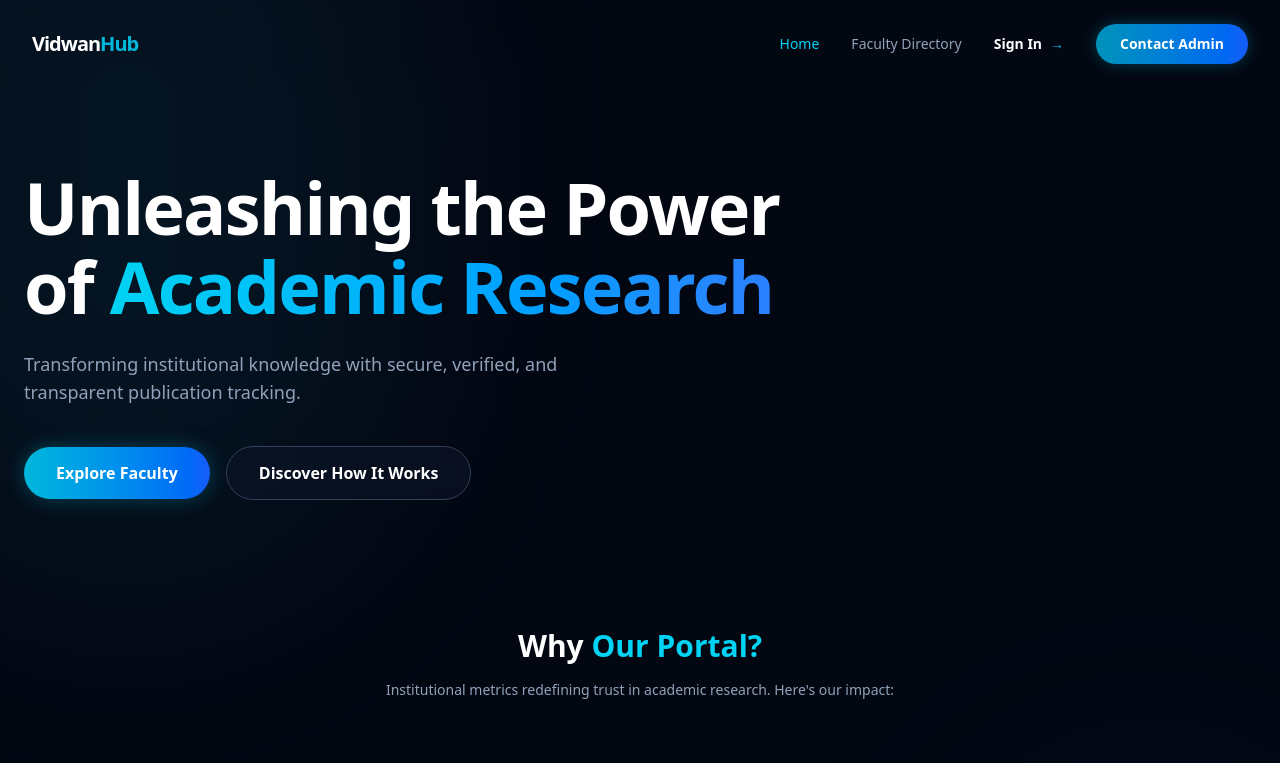
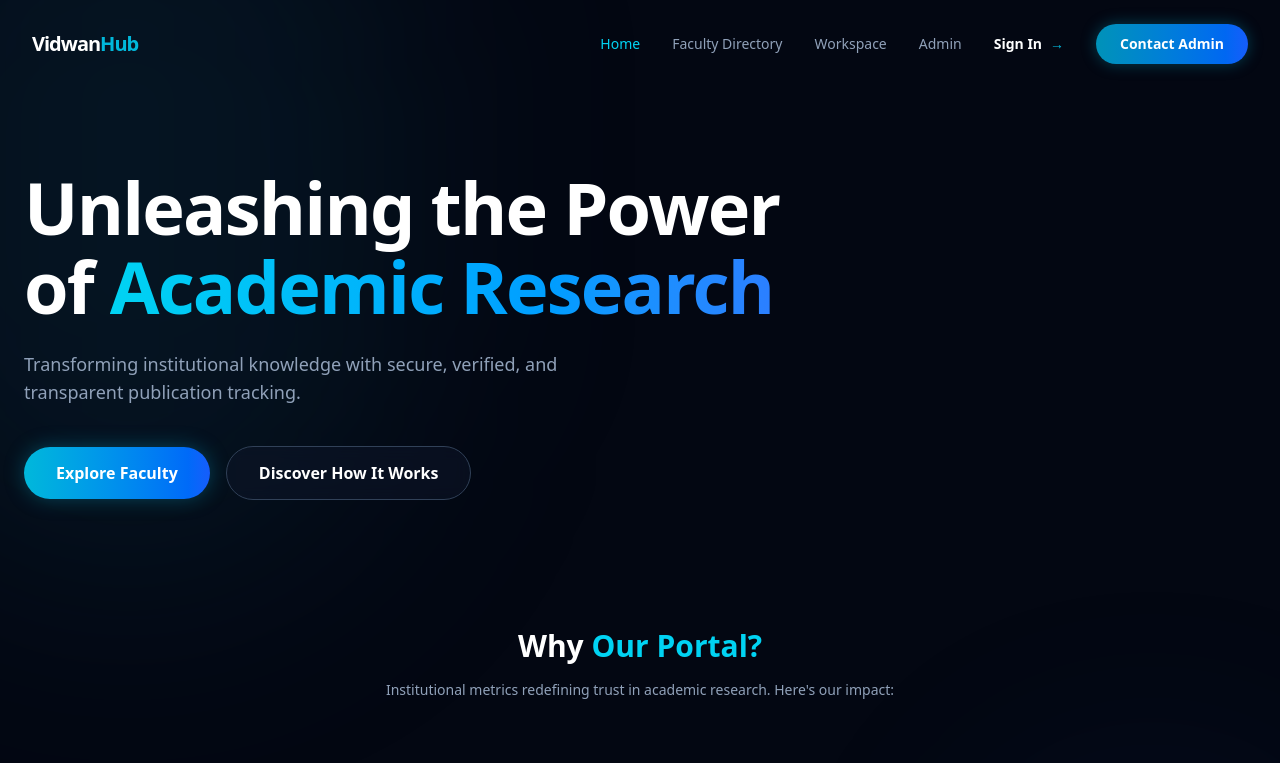
Before and after one commit to abnel-pradhan/Vidwan-project, a Next.js app: page / in a window 1280 px wide. Shown: the top 763 px of the page. Built offline with nearby package versions, Linux system fonts and the light colour scheme.

Commit message:
fix nev bar

```diff
--- a/src/app/page.js
+++ b/src/app/page.js
@@ -2,13 +2,9 @@
 import { useState } from "react";
 
 export default function CollegeDashboard() {
-  // State to track if the mobile menu is open or closed
   const [isMobileMenuOpen, setIsMobileMenuOpen] = useState(false);
-
-  // Hardcoded for standalone deployment
   const collegeName = "Alpine";
 
-  // The Academic Dataset
   const data = {
     institution: `${collegeName} University`,
     metrics: {
@@ -52,12 +48,13 @@ export default function CollegeDashboard() {
           </span>
         </div>
 
-        {/* Desktop Navigation (Hidden on Mobile) */}
+        {/* Desktop Navigation (Unified UX) */}
         <div className="hidden md:flex items-center gap-8 text-sm font-medium text-slate-400">
           <span className="text-cyan-400 cursor-pointer">Home</span>
           <a href="/faculty" className="hover:text-white transition cursor-pointer">Faculty Directory</a>
+          <a href="/dashboard" className="hover:text-white transition cursor-pointer">Workspace</a>
+          <a href="/admin" className="hover:text-white transition cursor-pointer">Admin</a>
 
-          {/* We added the Login Link here! */}
           <a href="/login" className="text-white hover:text-cyan-400 font-bold transition cursor-pointer flex items-center gap-2">
             Sign In <span className="text-cyan-500">→</span>
           </a>
@@ -67,7 +64,7 @@ export default function CollegeDashboard() {
           </button>
         </div>
 
-        {/* Mobile Hamburger Button (Visible only on Mobile) */}
+        {/* Mobile Hamburger Button */}
         <button
           onClick={() => setIsMobileMenuOpen(!isMobileMenuOpen)}
           className="md:hidden text-slate-300 hover:text-white focus:outline-none z-50"
@@ -82,14 +79,15 @@ export default function CollegeDashboard() {
         </button>
       </nav>
 
-      {/* SINGLE Mobile Dropdown Menu Panel (Duplicates Removed) */}
+      {/* Mobile Dropdown Menu Panel (Unified UX) */}
       {isMobileMenuOpen && (
         <div className="md:hidden relative z-40 bg-[#070a13]/95 backdrop-blur-xl border-b border-slate-800">
           <div className="flex flex-col px-8 py-6 space-y-4 text-sm font-medium text-slate-400">
             <span className="text-cyan-400 cursor-pointer">Home</span>
             <a href="/faculty" className="hover:text-white transition cursor-pointer">Faculty Directory</a>
+            <a href="/dashboard" className="hover:text-white transition cursor-pointer">Workspace</a>
+            <a href="/admin" className="hover:text-white transition cursor-pointer">Admin</a>
 
-            {/* Added Mobile Login Link */}
             <a href="/login" className="text-white font-bold hover:text-cyan-400 transition cursor-pointer">
               Sign In →
             </a>
```
